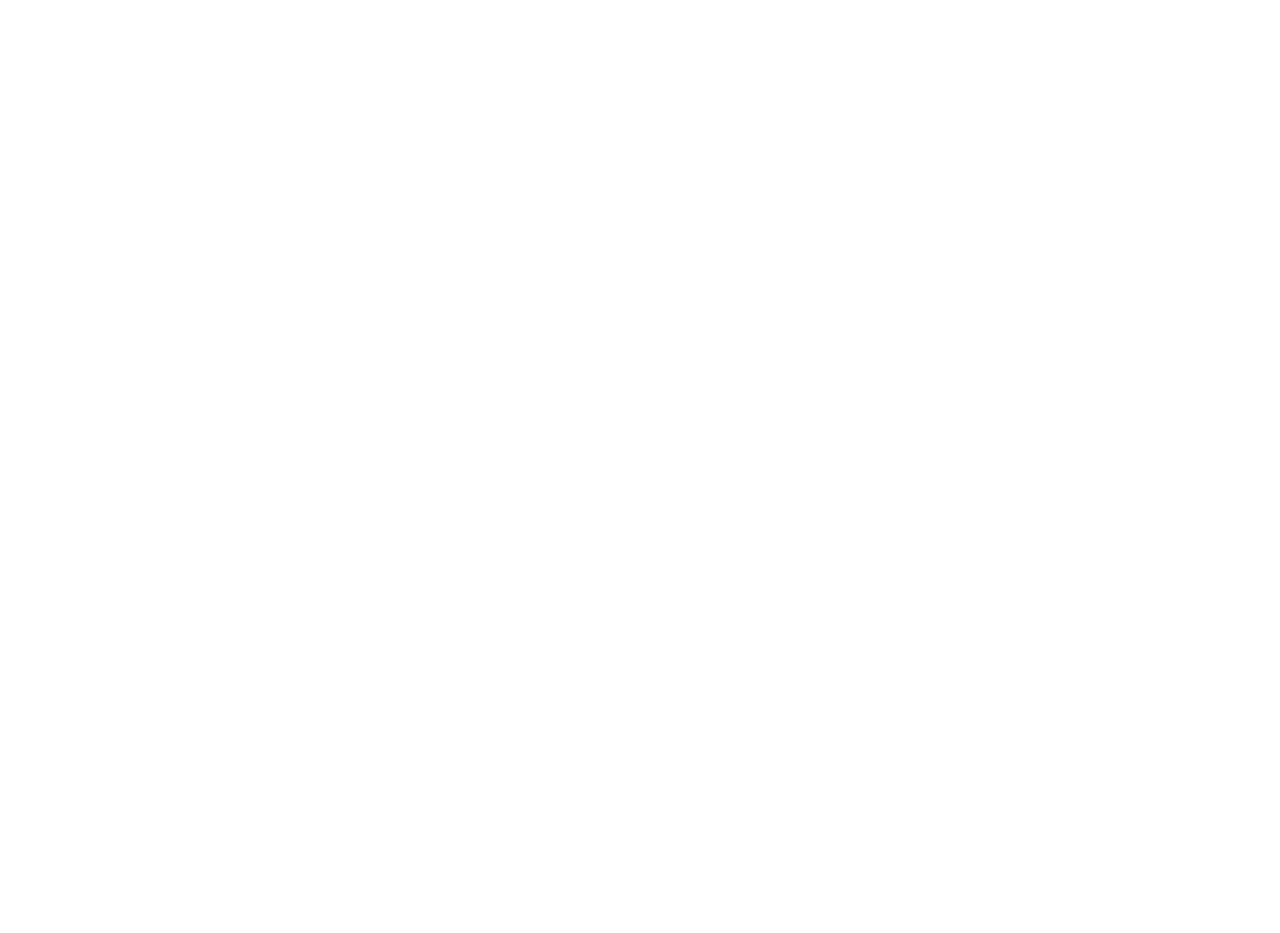
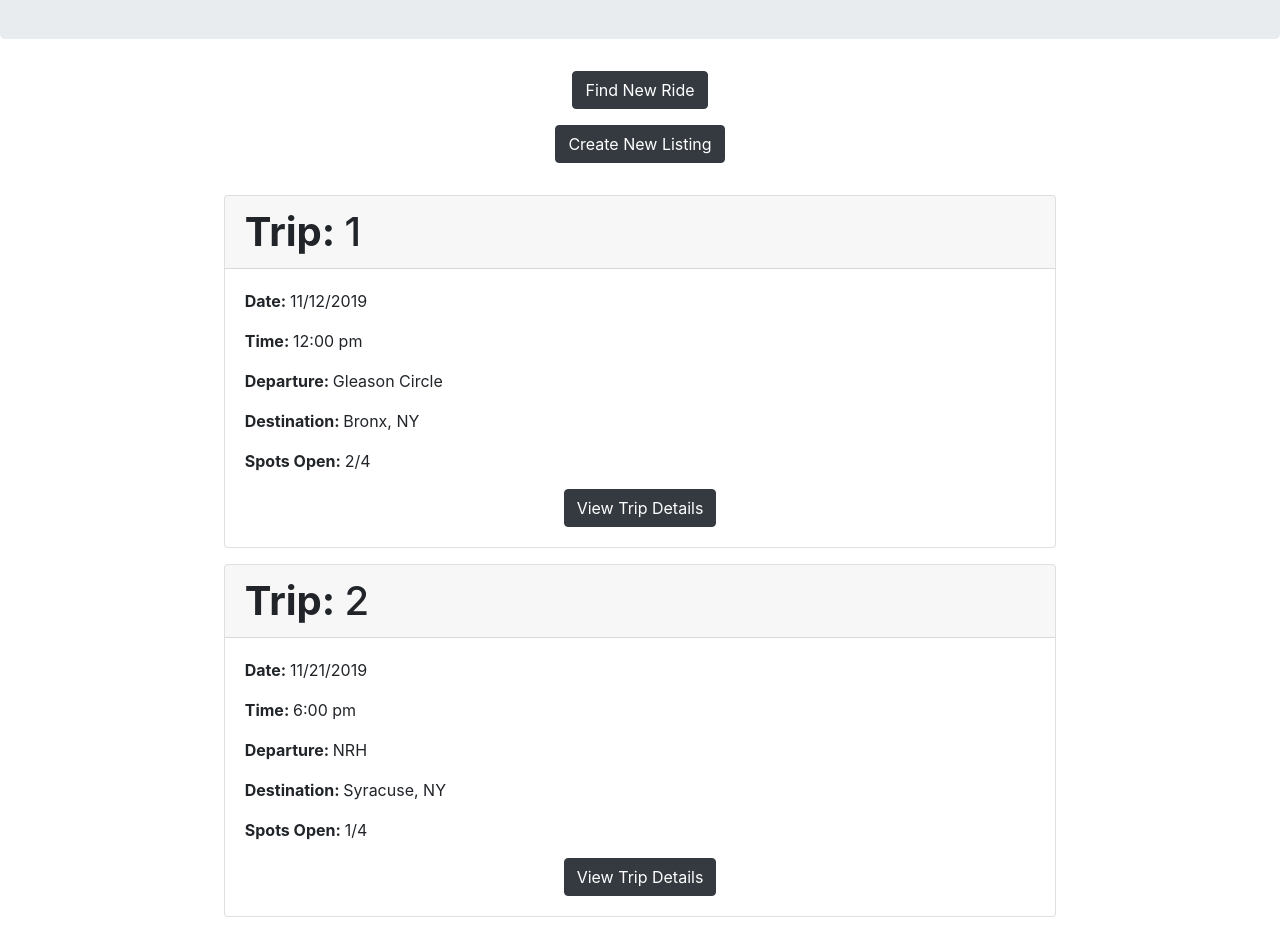
Before and after one commit to Jeremy523/tigerpool, a React (Create React App) app: page / in a window 1280 px wide. Shown: the part 220-1153 px from the top of the page. Before the commit the page ends 800 px from the top, so only its background shows below. Built offline with nearby package versions, Linux system fonts and the light colour scheme.

Commit message:
Upcoming Trips page complete

```diff
--- a/package.json
+++ b/package.json
@@ -5,6 +5,7 @@
   "dependencies": {
     "react": "^16.10.2",
     "react-dom": "^16.10.2",
+    "react-router-dom": "^5.1.2",
     "react-scripts": "3.2.0"
   },
   "scripts": {
--- a/src/App.js
+++ b/src/App.js
@@ -1,13 +1,14 @@
 import React from 'react';
-import logo from './logo.png';
 import './App.css';
 import Navbar from './components/Navbar';
+import UpcomingTrips from './components/UpcomingTrips'
 
 function App() {
 
   return (
     <div className="App">
       <Navbar />
+      <UpcomingTrips />
     </div>
   );
 }
--- a/src/components/Navbar.js
+++ b/src/components/Navbar.js
@@ -1,5 +1,4 @@
 import React from 'react';
-import logo from '../logo.png'
 
 class Navbar extends React.Component {
 
--- /dev/null
+++ b/src/components/UpcomingTrips.js
@@ -0,0 +1,97 @@
+import React from 'react';
+
+class UpcomingTrips extends React.Component {
+  constructor() {
+    super()
+
+    this.state = {
+
+    }
+  }
+
+
+  render() {
+
+    const exampleJson = {
+      "trip1": {
+        "tripID": 1,
+        "date": "11/12/2019",
+        "time": "12:00 pm",
+        "departure": "Gleason Circle",
+        "destination": "Bronx, NY",
+        "spotsOpen": "2/4"
+      },
+      "trip2": {
+        "tripID": 2,
+        "date": "11/21/2019",
+        "time": "6:00 pm",
+        "departure": "NRH",
+        "destination": "Syracuse, NY",
+        "spotsOpen": "1/4"
+      }
+    }
+
+    return (
+      <div className="upcoming_trips_component">
+        <div className="jumbotron">
+          <h1 className="display-4 text-center">Upcoming Trips</h1>
+        </div>
+        <div className="container">
+          <div class="row">
+            <div class="col text-center mb-3">
+              <a href='/listings' className="btn btn-dark">
+                Find New Ride
+              </a>
+            </div>
+          </div>
+
+          <div class="row">
+            <div class="col text-center mb-3">
+              <a href='/create' className="btn btn-dark">
+                Create New Listing
+              </a>
+            </div>
+          </div>
+
+          <div className="card text-left w-75 m-3 mx-auto">
+            <h1 className="card-header"><strong>Trip: </strong>{exampleJson['trip1'].tripID}</h1>
+            <div className="card-body">
+              <p className="card-text"><strong>Date: </strong>{exampleJson['trip1'].date}</p>
+              <p className="card-text"><strong>Time: </strong>{exampleJson['trip1'].time}</p>
+              <p className="card-text"><strong>Departure: </strong>{exampleJson['trip1'].departure}</p>
+              <p className="card-text"><strong>Destination: </strong>{exampleJson['trip1'].destination}</p>
+              <p className="card-text"><strong>Spots Open: </strong>{exampleJson['trip1'].spotsOpen}</p>
+              <div class="row">
+                <div class="col text-center">
+                  <a href="/trip1" className="btn btn-dark">
+                    View Trip Details
+                  </a>
+                </div>
+              </div>
+            </div>
+          </div>
+
+          <div className="card text-left w-75 m-3 mx-auto">
+            <h1 className="card-header"><strong>Trip: </strong>{exampleJson['trip2'].tripID}</h1>
+            <div className="card-body">
+              <p className="card-text"><strong>Date: </strong>{exampleJson['trip2'].date}</p>
+              <p className="card-text"><strong>Time: </strong>{exampleJson['trip2'].time}</p>
+              <p className="card-text"><strong>Departure: </strong>{exampleJson['trip2'].departure}</p>
+              <p className="card-text"><strong>Destination: </strong>{exampleJson['trip2'].destination}</p>
+              <p className="card-text"><strong>Spots Open: </strong>{exampleJson['trip2'].spotsOpen}</p>
+              <div class="row">
+                <div class="col text-center">
+                  <a href="/trip2" className="btn btn-dark">
+                    View Trip Details
+                  </a>
+                </div>
+              </div>
+            </div>
+          </div>
+        </div>
+      </div>
+    )
+  }
+}
+
+export default UpcomingTrips;
```
Also changed, not shown: src/upcoming-trips.json (added, +9 -0 lines), 1 other file (tests, documents, lock files or other folders).
